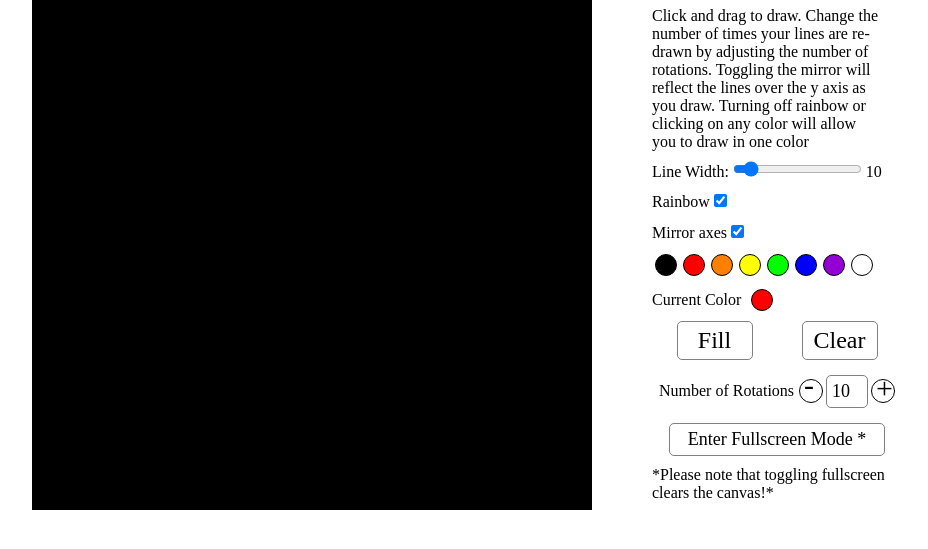
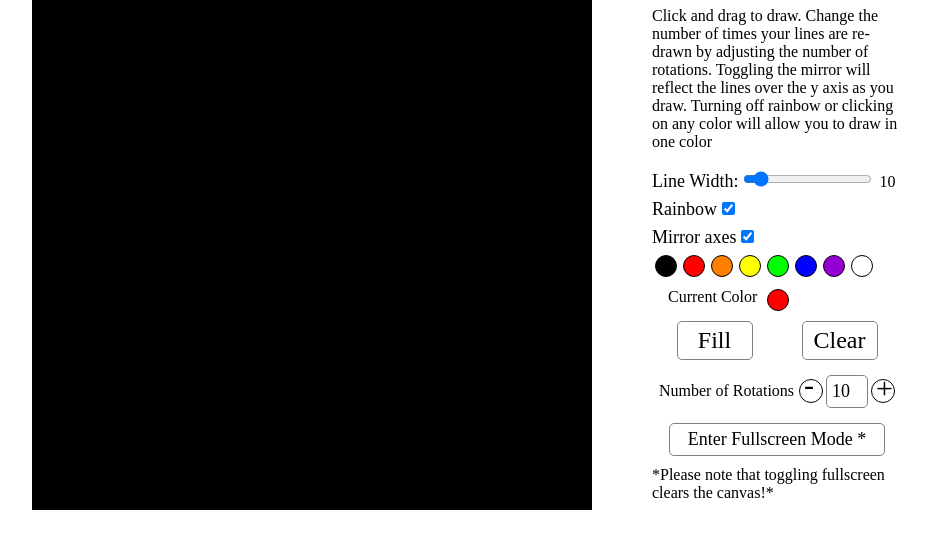
Before and after one commit to ayyjohn/mandalamaker, a website built with webpack: page index.html in a window 1280 px wide. Shown: the part 203-752 px from the top of the page, without its empty margins (168-1096 px from the left). Built offline with nearby package versions, Linux system fonts and the light colour scheme; a script that the page names is missing; a web font is replaced by a local one.

Commit message:
add padding for line controls

```diff
--- a/assets/description.css
+++ b/assets/description.css
@@ -11,5 +11,5 @@ h2#instructions-header {
 
 p#instructions {
   padding-bottom: 10px;
-  padding-right: 20px;
+  /*padding-right: 20px;*/
 }
--- a/assets/line_controls.css
+++ b/assets/line_controls.css
@@ -5,8 +5,14 @@ section#line-controls {
   justify-content: space-between;
 }
 
+input#line-width {
+  margin-top: 10px;
+  margin-right: 3px;
+}
+
 label {
   width: 200px;
+  font-size: 18px;
 }
 
 ul#color-palette {
@@ -32,7 +38,12 @@ div#current-color-container {
   align-items: center;
 }
 
+p#current-color-label {
+  margin-left: 16px;
+}
+
 div#current-color {
+  margin-top: 5px;
   margin-left: 10px;
   width: 20px;
   height: 20px;
```
